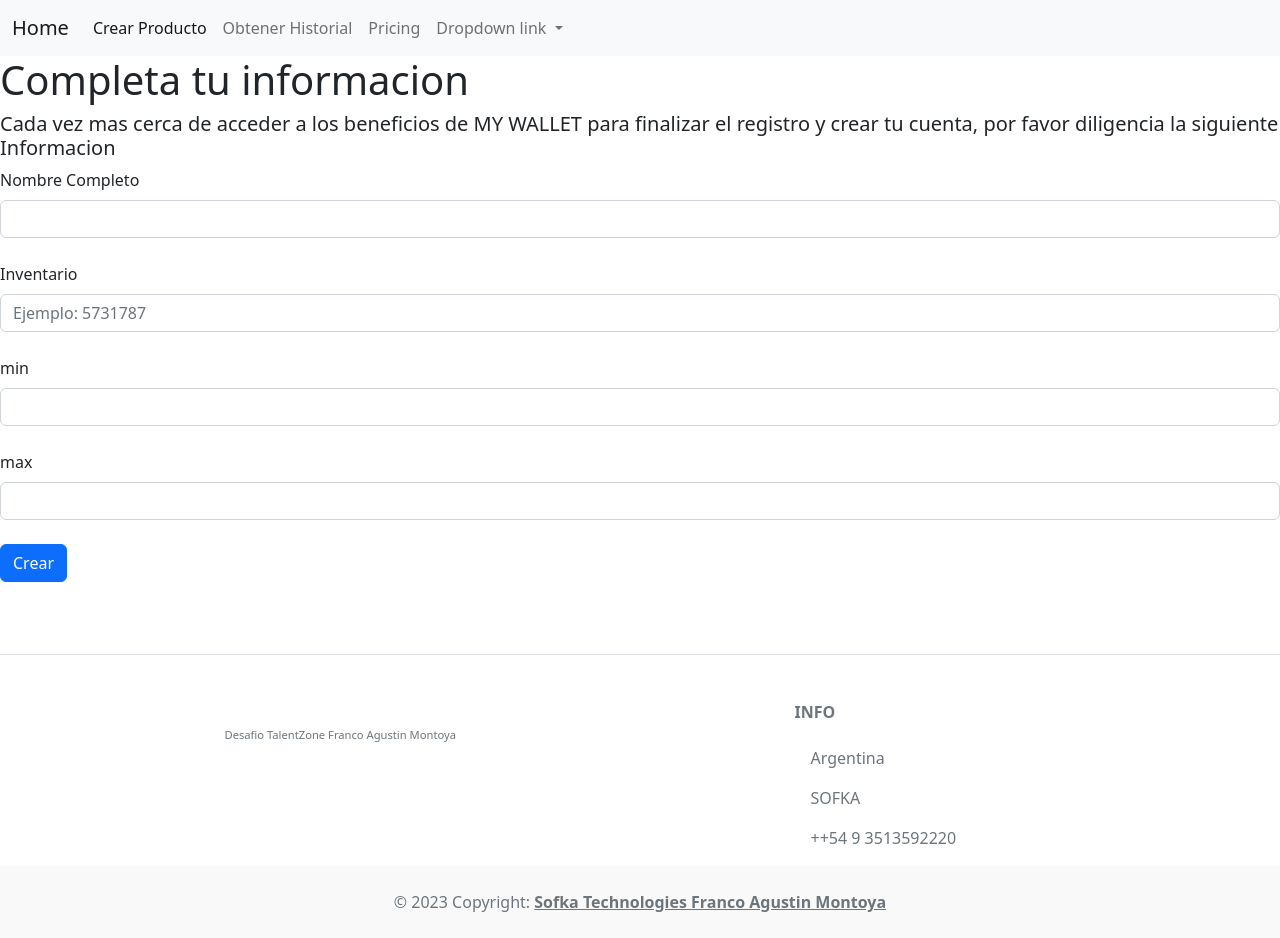
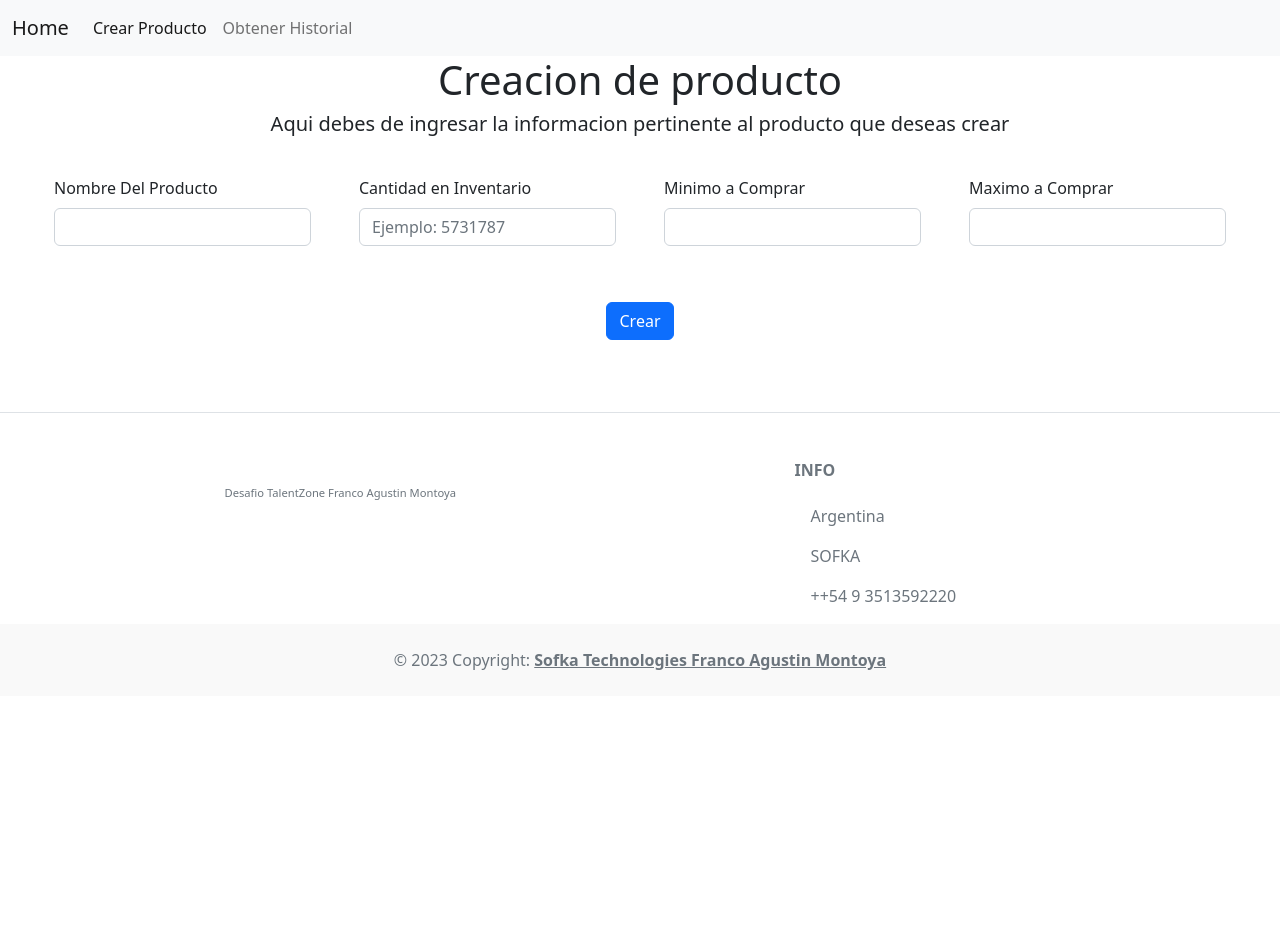
Before and after one commit to montoyafranco/Front-TalenZone-Crud-Angular, an Angular app: page /crear/producto in a window 1280 px wide. After the commit the page ends 800 px from the top, so only its background shows below. Built offline with nearby package versions, Linux system fonts and the light colour scheme.

Commit message:
css main

```diff
--- a/src/app/componentes/historial/historial.component.scss
+++ b/src/app/componentes/historial/historial.component.scss
@@ -0,0 +1,8 @@
+.hola{
+    display: flex;
+    flex-wrap: nowrap;
+    flex-direction: row;
+    align-content: center;
+    align-items: center;
+    justify-content: center;
+}
--- a/src/app/componentes/main/main.component.html
+++ b/src/app/componentes/main/main.component.html
@@ -1,9 +1,14 @@
+
+
+  <h1 class="titulo">Gestor de Inventarios y Compras </h1>
+
 
 
   <div class="hola" *ngIf="productos">
     <div *ngFor="let producto of productos">
 
-        <div class="card" style="width: 18rem;">
+        <div class="card" style="width: 18rem;
+        height: 15rem;">
 
             <div class="card-body">
               <h5 class="card-title">Nombre del producto: {{producto.name}}</h5>
--- a/src/app/componentes/main/main.component.scss
+++ b/src/app/componentes/main/main.component.scss
@@ -14,3 +14,13 @@
     align-items: center;
     flex-wrap: nowrap;
 }
+.titulo{
+    display: flex;
+    flex-wrap: wrap;
+    align-content: flex-end;
+    align-items: flex-start;
+    flex-direction: row;
+    justify-content: space-around;
+    margin-top: 5vh;
+    margin-bottom: 5vh;
+}
--- a/src/app/componentes/navbar/navbar.component.html
+++ b/src/app/componentes/navbar/navbar.component.html
@@ -12,19 +12,7 @@
           <li class="nav-item">
             <a class="nav-link" routerLink="historial">Obtener Historial</a>
           </li>
-          <li class="nav-item">
-            <a class="nav-link" href="#">Pricing</a>
-          </li>
-          <li class="nav-item dropdown">
-            <a class="nav-link dropdown-toggle" href="#" id="navbarDropdownMenuLink" role="button" data-bs-toggle="dropdown" aria-expanded="false">
-              Dropdown link
-            </a>
-            <ul class="dropdown-menu" aria-labelledby="navbarDropdownMenuLink">
-              <li><a class="dropdown-item" href="#">Action</a></li>
-              <li><a class="dropdown-item" href="#">Another action</a></li>
-              <li><a class="dropdown-item" href="#">Something else here</a></li>
-            </ul>
-          </li>
+
         </ul>
       </div>
     </div>
--- a/src/app/componentes/producto/producto.component.html
+++ b/src/app/componentes/producto/producto.component.html
@@ -1,36 +1,35 @@
 <div  class="contreg">
     <div class="mensaje">
-      <h1>Completa tu informacion</h1>
+      <h1>Creacion de producto</h1>
       <h5>
-        Cada vez mas cerca de acceder a los beneficios de MY WALLET para finalizar
-        el registro y crear tu cuenta, por favor diligencia la siguiente
-        Informacion
+        Aqui debes de ingresar la informacion pertinente al producto que deseas crear
       </h5>
     </div>
 
-    <div>
-      <div class="form-outline mb-4">
-        <label class="form-label bold" for="form5Example1">Nombre Completo</label>
+    <div class="contenedor d-flex p-2">
+      <div class="form-outline mb-4 p-4">
+        <label class="form-label bold" for="form5Example1">Nombre Del Producto</label>
         <input type="text" name="name" class="form-control Nombre" [(ngModel)]="name" required minlength="1"  />
       </div>
 
-      <div class="form-outline mb-4">
-        <label class="form-label" for="form5Example1">Inventario </label>
+      <div class="form-outline mb-4 p-4">
+        <label class="form-label" for="form5Example1"> Cantidad en Inventario </label>
         <input required maxlength="14" type="number" name="telefono" [(ngModel)]="inInventory" class="form-control telefono"
           placeholder="Ejemplo: 5731787" />
       </div>
 
-      <div class="form-outline mb-4">
-        <label class="form-label" for="form5Example2">min</label>
+      <div class="form-outline mb-4 p-4">
+        <label class="form-label" for="form5Example2">Minimo a Comprar</label>
         <input type="number" id="form5Example2" class="form-control email" [(ngModel)]="min "  />
       </div>
-      <div class="form-outline mb-4">
-        <label class="form-label" for="form5Example2">max</label>
+      <div class="form-outline mb-4 p-4">
+        <label class="form-label" for="form5Example2">Maximo a Comprar</label>
         <input type="number" id="form5Example2" class="form-control email" [(ngModel)]="max"  />
       </div>
 
-      <button type="submit" class="btn btn-primary btn-block mb-4" (click)="crear()">
+
+    </div>
+    <button type="submit" class="btn btn-primary btn-block mb-4" (click)="crear()">
         Crear
       </button>
-    </div>
   </div>
--- a/src/app/componentes/producto/producto.component.scss
+++ b/src/app/componentes/producto/producto.component.scss
@@ -0,0 +1,25 @@
+.contenedor{
+    display: flex!important;
+    flex-direction: row;
+    flex-wrap: nowrap;
+    align-content: center;
+    justify-content: center;
+    align-items: flex-end;
+
+}
+.mensaje{
+    display: flex;
+    flex-direction: column !important;
+    flex-wrap: nowrap;
+    align-content: space-between;
+    justify-content: flex-start;
+    align-items: center;
+}
+.contreg{
+    display: flex;
+    flex-wrap: wrap;
+    flex-direction: column;
+    align-content: space-around;
+    justify-content: space-around;
+    align-items: center;
+}
```
